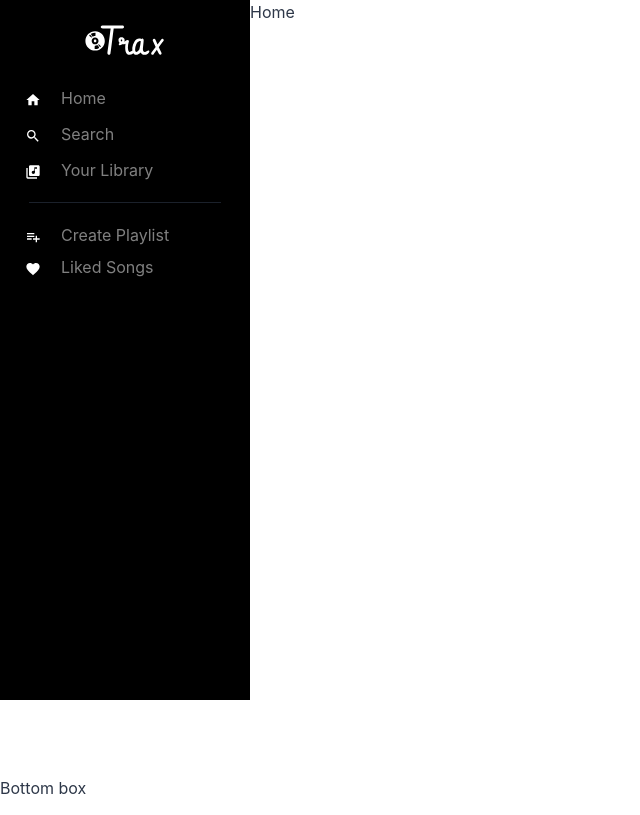
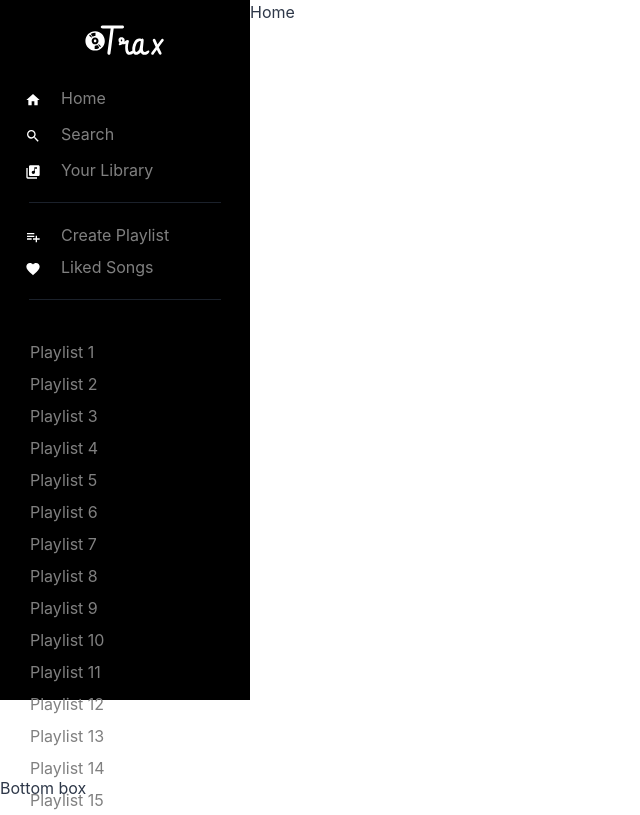
Before and after one commit to simonbeirouti/fullstack-next-musicapp, a Next.js app: page / in a window 1280 px wide. Shown: the whole page, without its empty margins (0-640 px from the left). Built offline with nearby package versions, Linux system fonts and the light colour scheme.

Commit message:
create playlist component and add it to sidebar

```diff
--- /dev/null
+++ b/components/playlistItem.tsx
@@ -0,0 +1,16 @@
+import { ListItem, LinkBox, LinkOverlay } from "@chakra-ui/layout"
+import Link from "next/link"
+
+export default function menuItem({name, route}) {
+  return (
+    <ListItem paddingX="20px" fontSize="16px" marginLeft="5px" key={name}>
+        <LinkBox>
+            <Link href={route}>
+                <LinkOverlay>
+                    {name}
+                </LinkOverlay>
+            </Link>
+        </LinkBox>
+    </ListItem>
+  )
+}
--- a/components/sidebar.tsx
+++ b/components/sidebar.tsx
@@ -14,6 +14,7 @@ import {
 } from "react-icons/md"
 
 import MenuItem from './menuItem'
+import PlaylistItem from './playlistItem'
 
 const navMenu =
     [
@@ -46,6 +47,8 @@ const musicMenu = [
     }
 ]
 
+const playlists = new Array(30).fill(1).map((_, i) => `Playlist ${i + 1}`)
+
 export default function sidebar() {
   return (
     <Box
@@ -55,13 +58,13 @@ export default function sidebar() {
         paddingX="5px"
         color="gray"
     >
-        <Box paddingY="20px">
+        <Box paddingY="20px" height="100%">
             <Center>
                 <Box width="120px" marginBottom="20px" paddingX="20px">
                     <Image src="/logo.svg" height={60} width={120} />
                 </Box>
             </Center>
-            <Box marginBottom="20px">
+            <Box>
                 <List spacing={3}>
                     {navMenu.map(menu => (
                         <MenuItem
@@ -73,9 +76,9 @@ export default function sidebar() {
                 </List>
             </Box>
             <Center>
-                <Divider width="80%" color="gray.800" />
+                <Divider width="80%" marginY="20px" color="gray.800" />
             </Center>
-            <Box marginTop="20px">
+            <Box>
                 <List spacing={2}>
                     {musicMenu.map(menu => (
                         <MenuItem
@@ -86,6 +89,19 @@ export default function sidebar() {
                     ))}
                 </List>
             </Box>
+            <Center>
+                <Divider width="80%" marginY="20px" color="gray.800" />
+            </Center>
+            <Box height="75%" overflowY="auto" paddingY="20px">
+                <List spacing={2}>
+                    {playlists.map(playlist => (
+                        <PlaylistItem
+                            name={playlist}
+                            route="/"
+                        ></PlaylistItem>
+                    ))}
+                </List>
+            </Box>
         </Box>
     </Box>
   )
```
